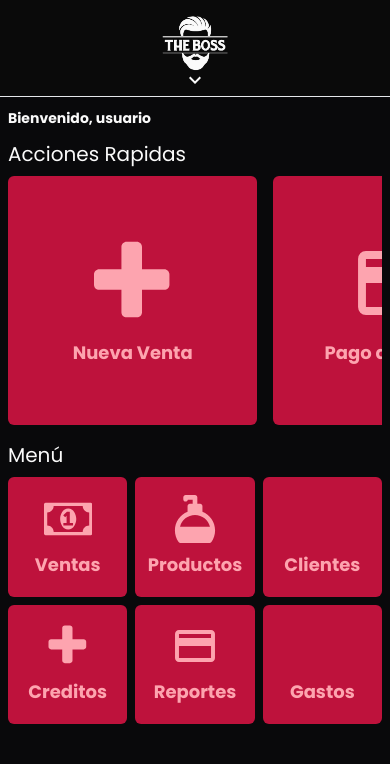
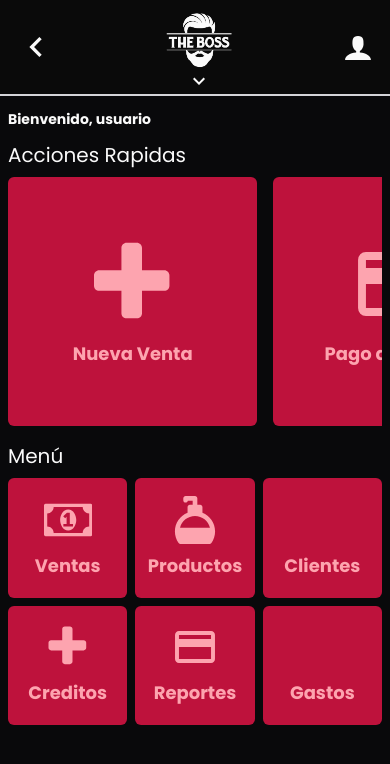
Before and after one commit to VladWithCode/barbershop-pos, a Next.js app: page / in a window 390 px wide. Shown: the top 764 px of the page. Built offline with nearby package versions, Linux system fonts and the light colour scheme.

Commit message:
Add Btns and move Toggler to component

```diff
--- a/src/app/components/Sidebar/Sidebar.tsx
+++ b/src/app/components/Sidebar/Sidebar.tsx
@@ -3,41 +3,39 @@ import React, { useState } from 'react';
 import Image from 'next/image';
 import MainMenu from './MainMenu';
 import { getClassName } from '@/app/utils/helpers';
+import BackBtn from './BackBtn';
+import UserBtn from './UserBtn';
+import UserMenu from './UserMenu';
 
 function Sidebar() {
 	const [isActive, setIsActive] = useState(false);
+	const [isUserMenuActive, setIsUserMenuActive] = useState(false);
 
 	return (
-		<div className="relative top-0 left-0 h-24 w-full z-30">
-			<div className="sticky flex w-full h-full bg-neutral-950 z-10">
-				<button
-					className="mx-auto"
-					onClick={() => setIsActive(prev => !prev)}>
-					<Image
-						src="/logo-w.webp"
-						width={128}
-						height={128}
-						alt="The Boss Logo"
-						className="m-auto w-20 h-20"
-						title="Menu"
-						role="button"
+		<>
+			<div className="fixed top-0 left-0 h-24 w-full z-30 border-b-2 border-zinc-300">
+				<div className="relative flex w-full h-full bg-neutral-950 z-20">
+					<BackBtn />
+
+					<MenuToggler setIsActive={setIsActive} />
+
+					<UserBtn setUserMenuActive={setIsUserMenuActive} />
+				</div>
+
+				<UserMenu
+					setIsUserMenuActive={setIsUserMenuActive}
+					isUserMenuActive={isUserMenuActive}
 				/>
-					<svg className="mx-auto -mt-4 w-6 h-6 fill-zinc-50 rotate-90">
-						<use href="/sprites.svg#angle"></use>
-					</svg>
-				</button>
-			</div>
-			<hr />
 
 				<div
 					className={getClassName(
-					'relative left-0 right-0 border-r-2 border-zinc-900 z-0 transition-[top] duration-200',
+						'relative left-0 right-0 lg:border-r-2 border-zinc-900 z-0 transition-[top] duration-200',
 						isActive ? 'top-0 ' : '-top-64'
 					)}>
 					<button
 						onClick={() => setIsActive(false)}
 						className={getClassName(
-						'absolute top-0 left-0 h-screen w-full bg-zinc-900 bg-opacity-20 backdrop-blur-sm -z-10',
+							'fixed top-0 left-0 h-screen w-full bg-zinc-900 bg-opacity-20 backdrop-blur-sm -z-10',
 							isActive ? 'block' : 'hidden'
 						)}
 					/>
@@ -49,14 +47,38 @@ function Sidebar() {
 						alt="The Boss Logo"
 						className="hidden mx-auto w-20 h-20"
 					/>
-
-				{/* Main Menu */}
+					{/* Navigation Menu */}
 					<MainMenu setSidebarActive={setIsActive} />
 
 					{/* Contents change depending on section */}
 				</div>
 			</div>
+			<div className="h-24 w-full bg-transparent mb-px"></div>
+		</>
 	);
 }
 
 export default Sidebar;
+
+function MenuToggler({
+	setIsActive,
+}: {
+	setIsActive: React.Dispatch<React.SetStateAction<boolean>>;
+}) {
+	return (
+		<button className="mx-auto" onClick={() => setIsActive(prev => !prev)}>
+			<Image
+				src="/logo-w.webp"
+				width={128}
+				height={128}
+				alt="The Boss Logo"
+				className="m-auto w-20 h-20"
+				title="Menu"
+				role="button"
+			/>
+			<svg className="mx-auto -mt-3 w-6 h-6 fill-zinc-50 rotate-90">
+				<use href="/sprites.svg#angle"></use>
+			</svg>
+		</button>
+	);
+}
```
Lines whose indentation alone changed are shown as unchanged.
